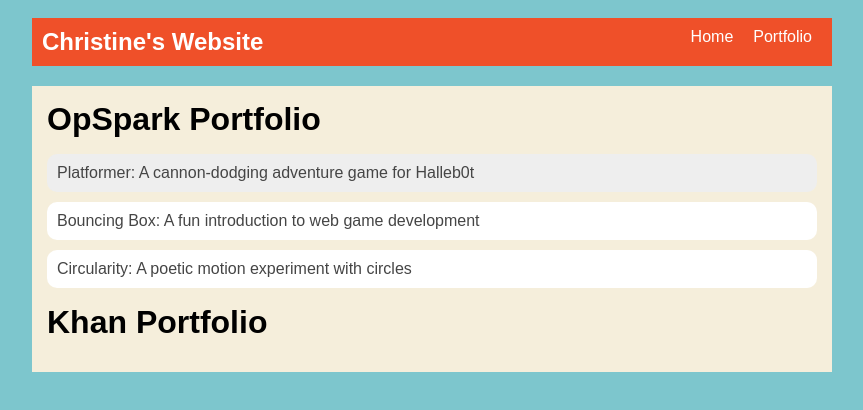
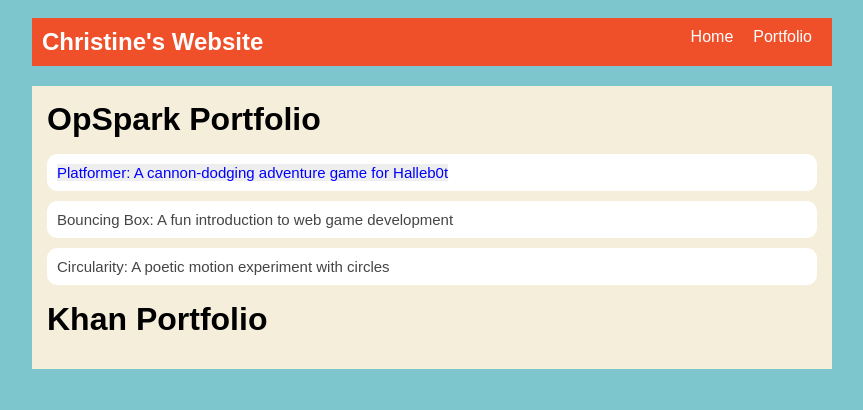
Before and after one commit to christinescheller/LandE2025.github.io, a plain HTML site: page portfolio.html in a window 1280 px wide. In both pictures the pointer is over the link "Platformer: A cannon-dodging adventure game for Halleb0t". Shown: the whole page, without its empty margins (208-1071 px from the left). Drawn offline with Linux system fonts and the light colour scheme.

Commit message:
updated image

```diff
--- a/portfolio.html
+++ b/portfolio.html
@@ -1,7 +1,7 @@
 <!DOCTYPE html>
 <html>
   <head>
-    <title>Christine's Portfolio</title>
+    <title>Christine's Website</title>
     <link rel="stylesheet" href="style.css" />
   </head>
 
@@ -11,6 +11,7 @@
       <nav>
         <h1>Christine's Website</h1>
         <ul id = "nav-ul">
+
           <li class = "nav-li">
             <a href = "index.html">Home</a>
           </li>
--- a/style.css
+++ b/style.css
@@ -90,10 +90,12 @@
   padding: 10px;
   border-radius: 10px;
   margin-bottom: 10px;
+  font-size: 15px;
 }
 
-#portfolio li:hover {
+#portfolio li:hover a {
   background: #eee;
+  color: blue;
 }
 
 #portfolio a {
```
